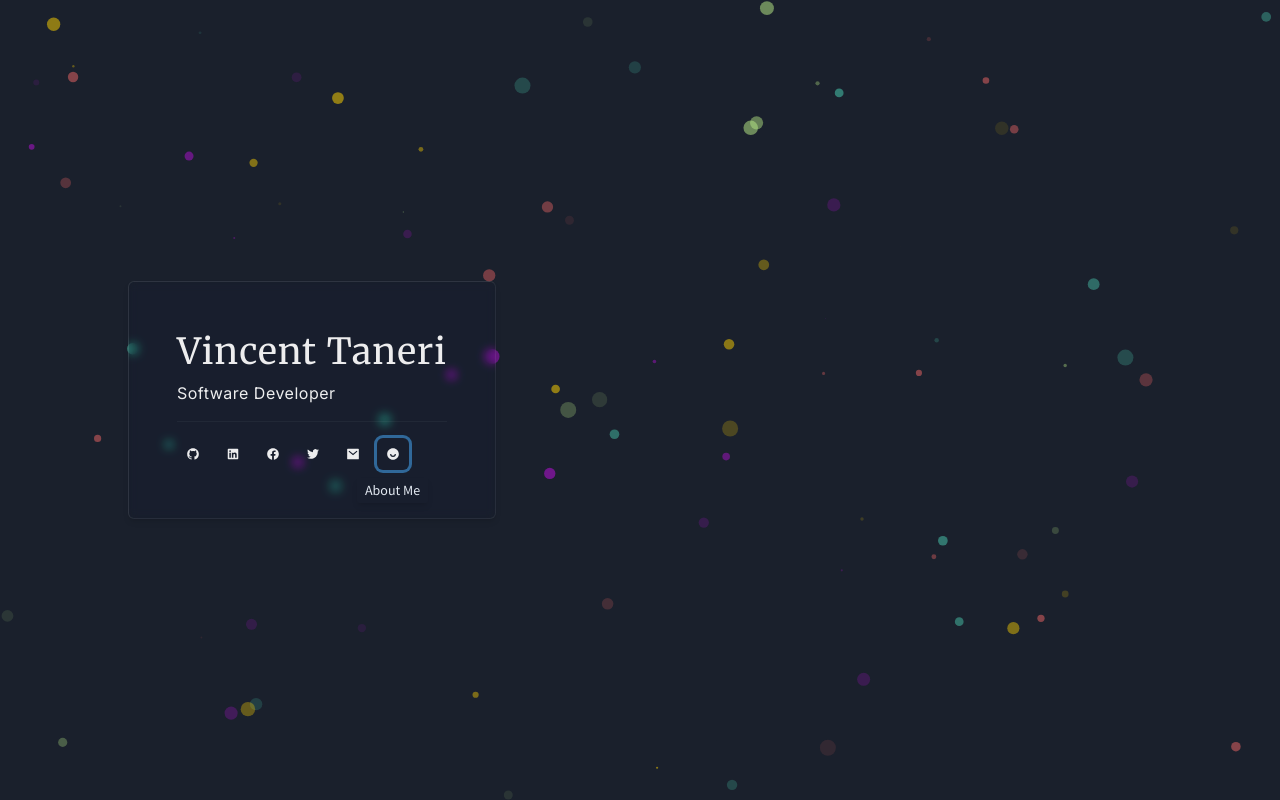
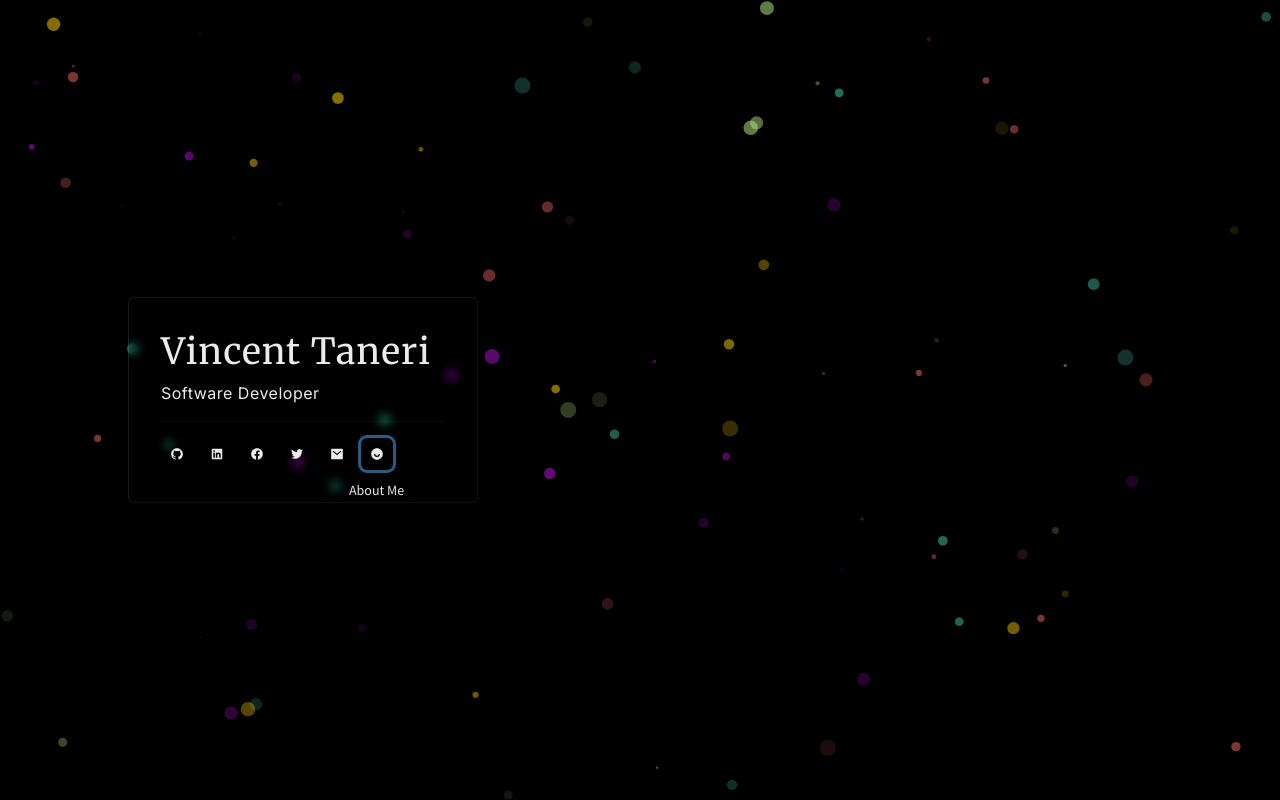
Before and after one commit to tanerijun/vitaneri-v1, a Next.js app: page / in a window 1280 px wide. Built offline with nearby package versions, Linux system fonts and the light colour scheme.

Commit message:
Fix cumulative layout shift

```diff
--- a/pages/index.tsx
+++ b/pages/index.tsx
@@ -21,8 +21,9 @@ const Home: NextPage = () => {
           position="absolute"
           left={[null, null, '10%']}
           alignItems="flex-start"
+          w={[300, 350]}
           spacing={4}
-          p={12}
+          p={8}
           borderRadius="md"
           divider={<Divider />}
           bg="blackAlpha.50"
--- a/src/misc/tsParticlesOptions.ts
+++ b/src/misc/tsParticlesOptions.ts
@@ -93,11 +93,11 @@ export const bouncySnow: ISourceOptions = {
 };
 
 export const colorShow: any = {
-  // background: {
-  //   color: {
-  //     value: '#000000',
-  //   },
-  // },
+  background: {
+    color: {
+      value: '#000000',
+    },
+  },
   fullScreen: {
     zIndex: -1,
   },
```
